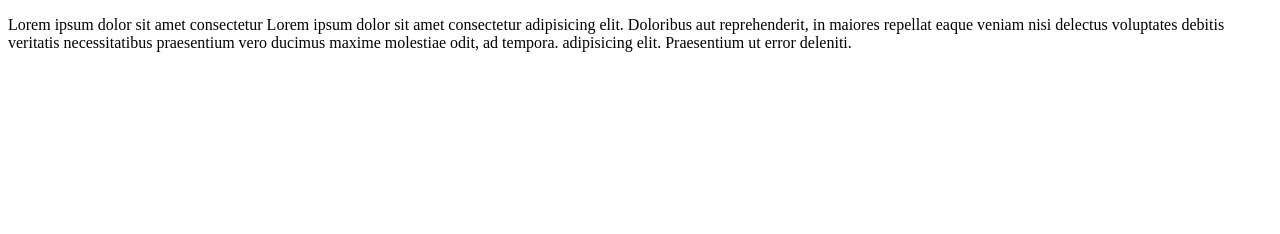
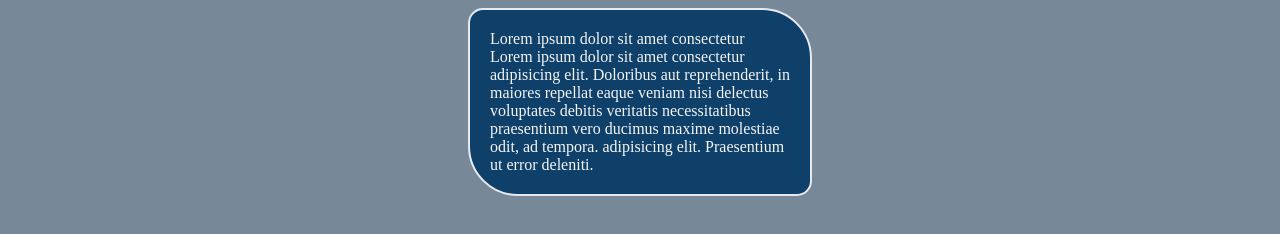
Before and after one commit to BobbySU/HTML-CSS, a plain HTML site: page CSS Box Model/01_Box-Model-Container/box-model-container.html in a window 1280 px wide. Drawn offline with Linux system fonts and the light colour scheme.

Commit message:
01. Block Model Container

```diff
--- a/CSS Box Model/01_Box-Model-Container/styles.css
+++ b/CSS Box Model/01_Box-Model-Container/styles.css
@@ -1 +1,16 @@
-/* TODO: style the html */
+body {
+  background-color: lightslategray;
+}
+
+p {
+  width: 300px;
+  padding: 20px;
+  margin: auto;
+  background-color: #0f4069;
+  color: whitesmoke;
+  border: 2px solid #e6eaef;
+  border-top-left-radius: 15px;
+  border-bottom-right-radius: 15px;
+  border-top-right-radius: 50px;
+  border-bottom-left-radius: 50px;
+}
```
